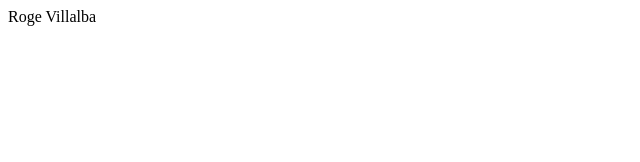
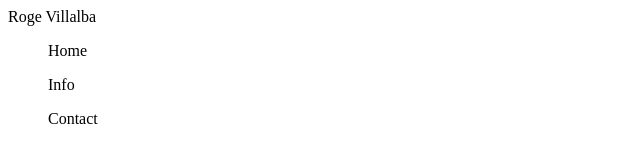
Before and after one commit to RogeVillalba/proyecto-coder-house, a plain HTML site: page index.html in a window 1280 px wide. Shown: the whole page, without its empty margins (0-640 px from the left). Drawn offline with Linux system fonts and the light colour scheme.

Commit message:
seg commit

```diff
--- a/index.html
+++ b/index.html
@@ -10,5 +10,10 @@
     <header>
         Roge Villalba
     </header>
+    <nav>
+        <ul>Home</ul>
+        <ul>Info</ul>
+        <ul>Contact</ul>
+    </nav>
 </body>
 </html>
```
